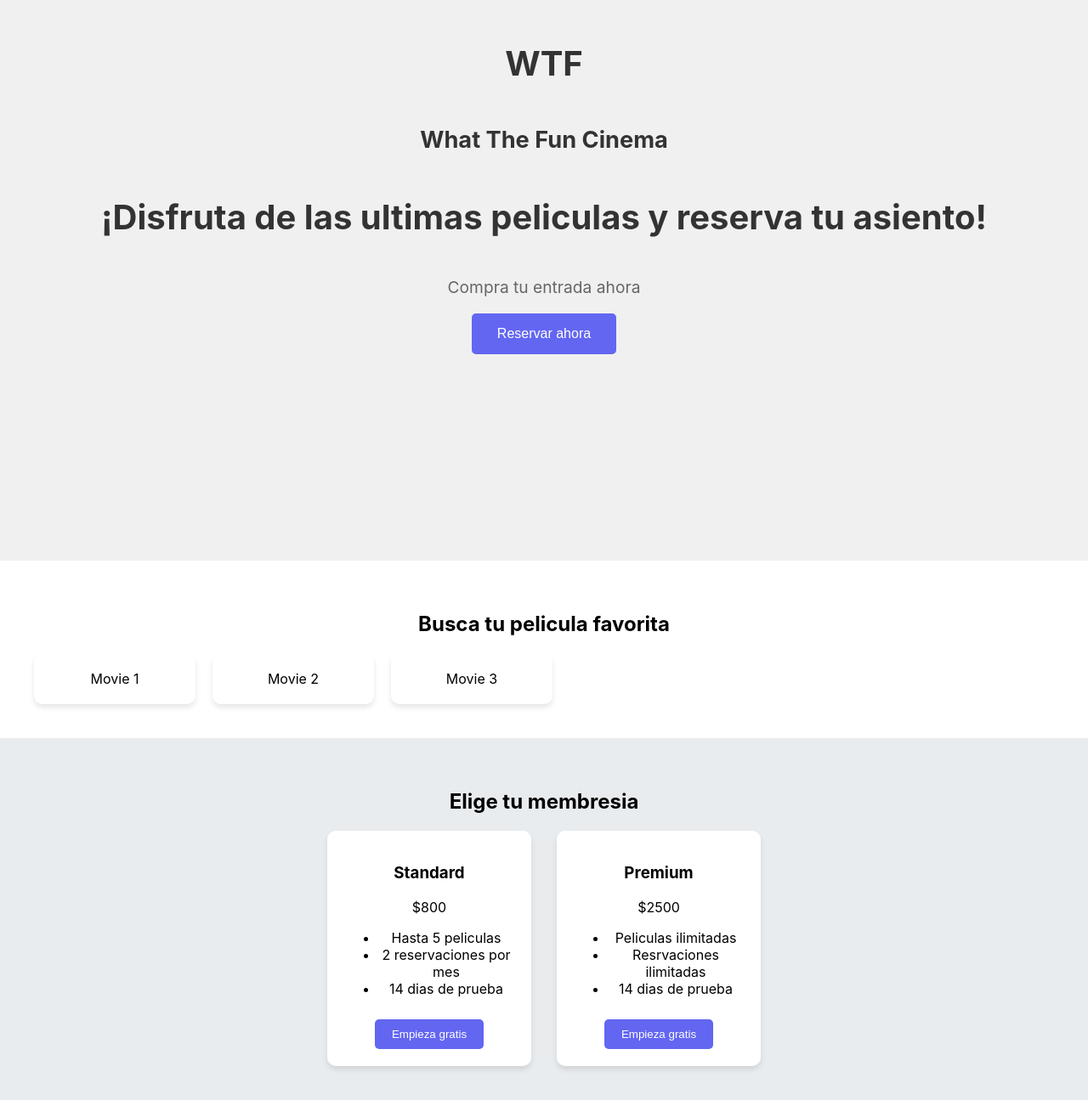
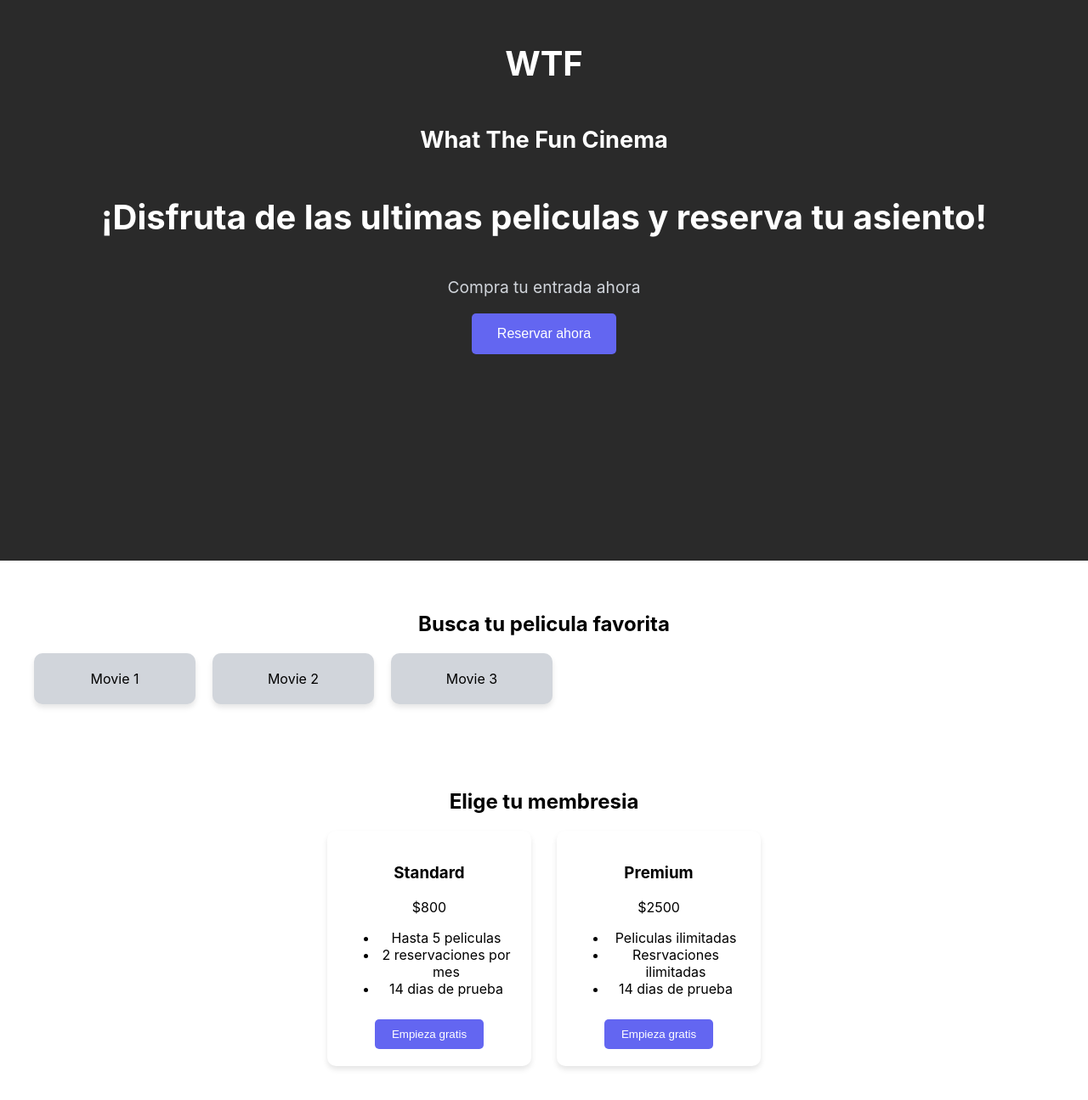
Before and after one commit to buenahora/proyectoticreact, a React (Create React App) app: page / in a window 1280 px wide. Shown: the part 220-1515 px from the top of the page at 85% size. Built offline with nearby package versions, Linux system fonts and the light colour scheme.

Commit message:
cambio colores home

```diff
--- a/src/components/Home/Home.css
+++ b/src/components/Home/Home.css
@@ -1,37 +1,50 @@
+/*Defino colores*/
+:root {
+  --color-background: #1a1a1a;
+  --color-form-background: #2a2a2a;
+  --color-input-background: #3a3a3a;
+  --color-border: #4a4a4a;
+  --color-text: #ffffff;
+  --color-text-secondary: #d1d5db;
+  --color-accent: #6366f1;
+  --color-accent-hover: #4f46e5;
+  --color-background-secondary: #dcdce2;
+}
+
 /* Estilos para la cabecera */
 .App-header {
-    background-color: #f0f0f0;
+    background-color: var(--color-form-background);
     padding: 40px;
     text-align: center;
   }
 
   .App-header h1 {
     font-size: 2.5rem;
-    color: #333;
+    color: var(--color-text);
   }
 
   .App-header h2 {
     font-size: 1.7rem;
-    color: #333;
+    color: var(--color-text);
   }
 
   .App-header p {
     font-size: 1.2rem;
-    color: #666;
+    color:var(--color-text-secondary);
   }
 
   .reserve-button {
-    background-color: #6366f1;
+    background-color: var(--color-accent);
     border: none;
     padding: 15px 30px;
     border-radius: 5px;
     font-size: 1rem;
     cursor: pointer;
-    color: white
+    color: var(--color-text)
   }
 
   .reserve-button:hover {
-    background-color: #4f46e5;
+    background-color: var(--color-accent-hover);
   }
 
   /* Sección de películas */
@@ -45,7 +58,7 @@
   }
 
   .movie-card {
-    background-color: #fff;
+    background-color: var(--color-text-secondary);
     padding: 20px;
     border-radius: 10px;
     box-shadow: 0px 4px 6px rgba(0, 0, 0, 0.1);
@@ -56,7 +69,7 @@
   /* Planes de membresía */
   .membership-section {
     padding: 40px;
-    background-color: #e9ecef;
+    background-color: var(--color-text);
     text-align: center;
   }
 
@@ -67,7 +80,7 @@
   }
 
   .membership-card {
-    background-color: #fff;
+    background-color: var(--color-text);
     padding: 20px;
     border-radius: 10px;
     width: 200px;
@@ -75,15 +88,15 @@
   }
 
   .membership-button {
-    background-color: #6366f1;
+    background-color: var(--color-accent);
     border: none;
     padding: 10px 20px;
     border-radius: 5px;
     cursor: pointer;
     margin-top: 10px;
-    color: white;
+    color: var(--color-text);
   }
 
   .membership-button:hover {
-    background-color:#4f46e5;
+    background-color: var(--color-accent-hover);
   }
```
